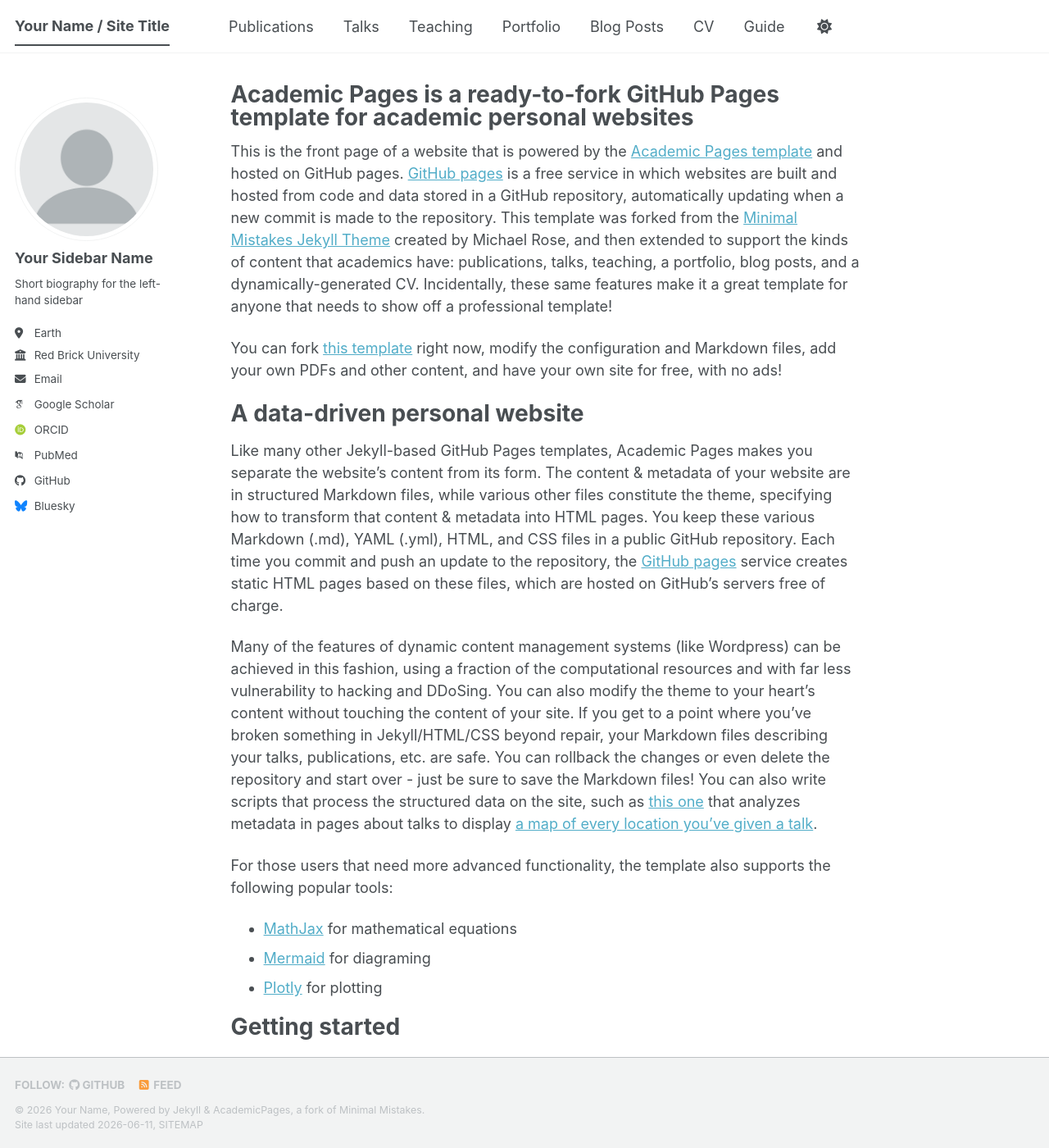
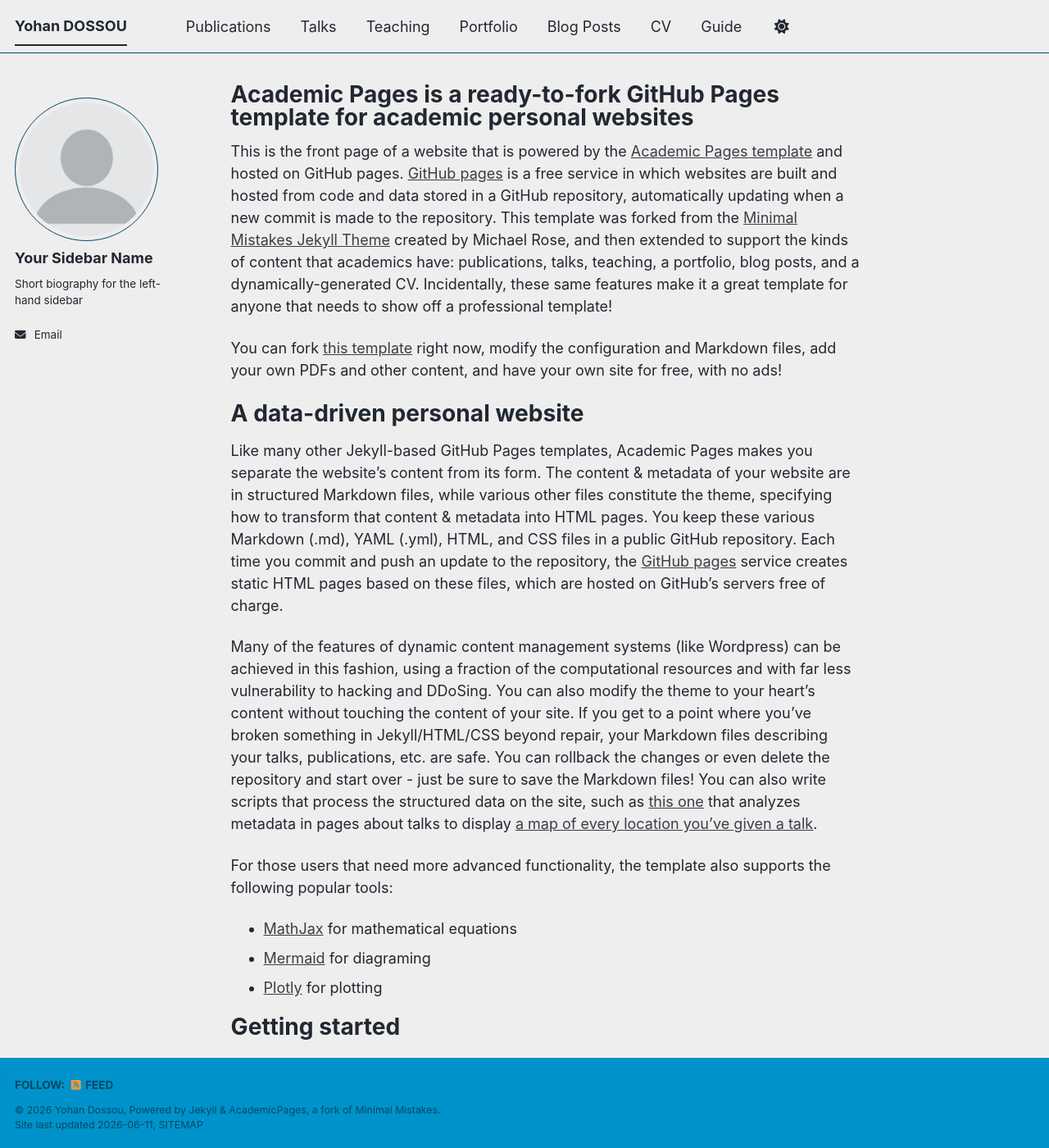
Before and after one commit to yohan-dossou/yohan-dossou.github.io, a Jekyll site: the page built from _pages/about.md, in a window 1280 px wide and 1400 px high. Shown: the whole window at 82% size. Built offline with Jekyll 4.4.1, drawn with Linux system fonts in a browser that asks for light colours; some web fonts are replaced; a script bundle is joined from its source files by our own code; library files that are not in the unit come from our copies.

Commit message:
Update _config.yml

```diff
--- a/_config.yml
+++ b/_config.yml
@@ -8,10 +8,10 @@
 
 # Basic Site Settings
 locale                   : "en-US"
-site_theme               : "default" # The available themes options are "default", "air", "sunrise", "mint", "dirt" and "contrast"
-title                    : "Your Name / Site Title"
+site_theme               : "air" # The available themes options are "default", "air", "sunrise", "mint", "dirt" and "contrast"
+title                    : "Yohan DOSSOU"
 title_separator          : "-"
-name                     : &name "Your Name"
+name                     : &name "Yohan Dossou"
 description              : &description "Your Name's academic portfolio"   # Update this with a general description of your site, this is the default if not overridden by a page
 url                      : https://yohan-dossou.github.io # The base hostname & protocol for your site e.g. "https://[your GitHub username].github.io",
                                                            # or if you already have some other page hosted on Github then use "https://[your GitHub username].github.io/[Your Repo Name]"
@@ -27,21 +27,18 @@ author:
   name             : "Your Sidebar Name"
   pronouns         : # example: "she/her"
   bio              : "Short biography for the left-hand sidebar"
-  location         : "Earth"
-  employer         : "Red Brick University"
-  uri              : # URL
-  email            : "none@example.org"
+  email            : "yohan.dossou[at]ens-paris-saclay.fr"
 
   # Academic websites
   academia         : # URL
   arxiv            : # URL - Update with the correct link to your profile
-  googlescholar    : "https://scholar.google.com/citations?user=PS_CX0AAAAAJ"
+  googlescholar    : # URL
   inspire-hep      : # URL
   impactstory      : # URL
-  orcid            : "https://orcid.org/yourorcidurl"
+  orcid            : # URL
   semantic         : # URL
   ssrn             : # URL
-  pubmed           : "https://www.ncbi.nlm.nih.gov/pubmed/?term=john+snow"
+  pubmed           : # URL
   researchgate     : # URL
   scopus           : # URL
   zotero           : # URL
@@ -51,13 +48,13 @@ author:
   bitbucket        : # Username - Update with your username on the site
   codepen          : # Username
   dribbble         : # Username
-  github           : "academicpages"
+  github           : # Username
   kaggle           : # Username
   stackoverflow    : # User number or user number and name (i.e., use "1" or "1/jeff-atwood")
 
   # Social media
   artstation       : # Username
-  bluesky          : "bsky.app" # Replace this with you Bluesky username
+  bluesky          : # Username
   facebook         : # Username
   flickr           : # Username
   foursquare       : # Username
```
